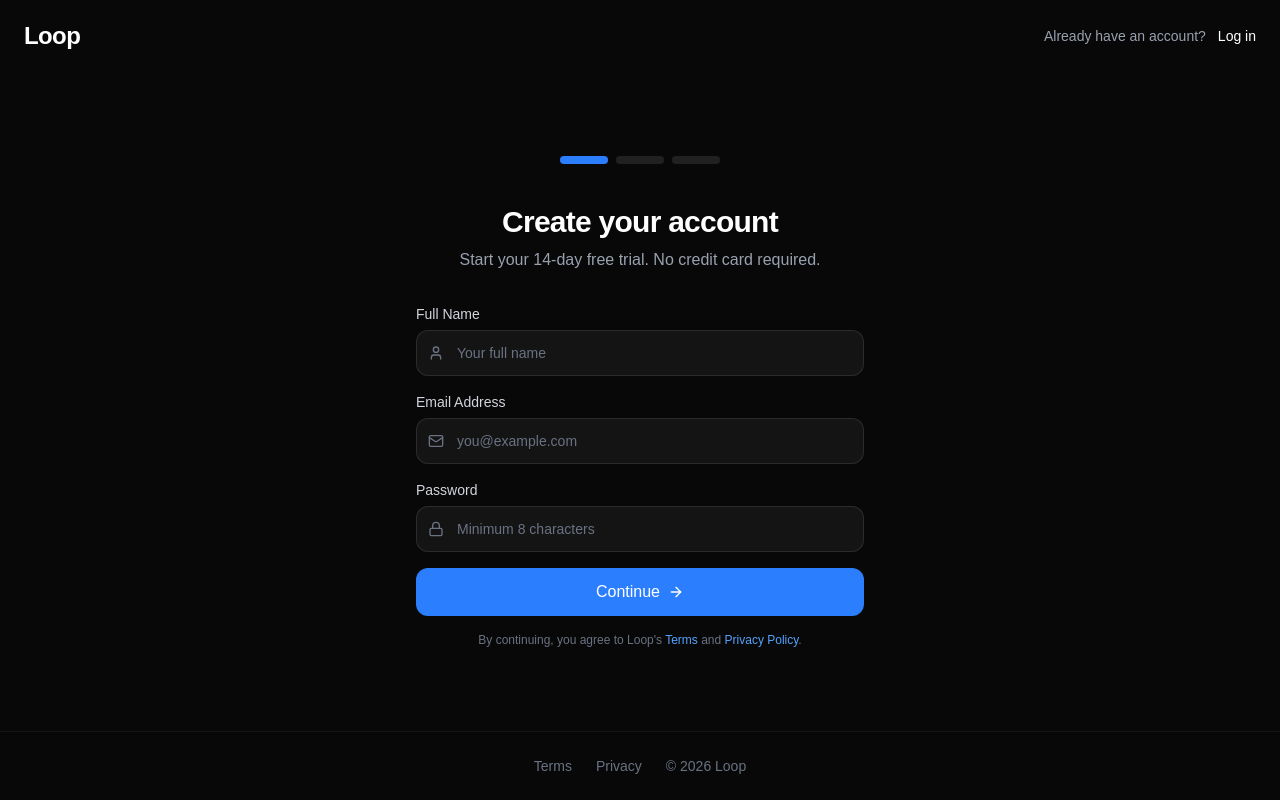
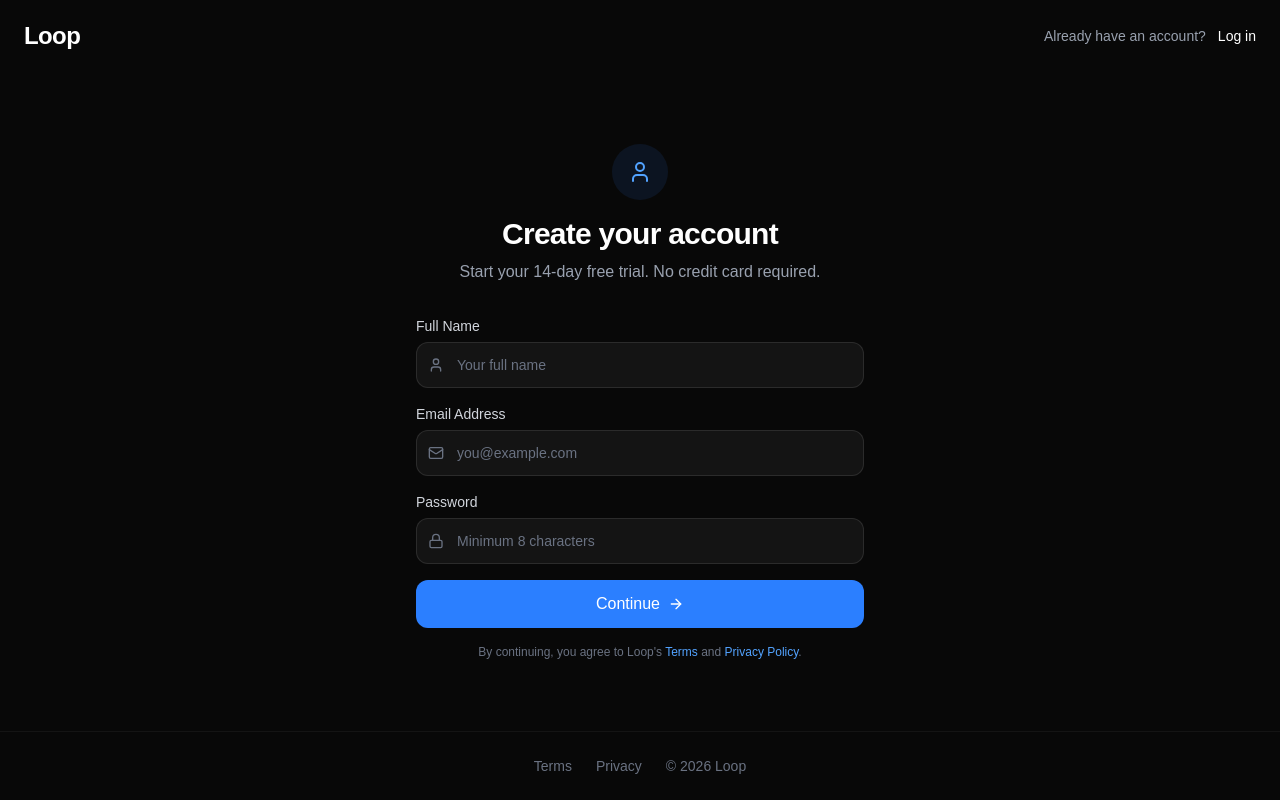
Before and after one commit to aminfxjamal-netizen/loopv1, a Next.js app: page /signup in a window 1280 px wide. Built offline with nearby package versions, Linux system fonts and the light colour scheme.

Commit message:
Clean signup page - stores user data, no pricing in signup

```diff
--- a/app/signup/page.tsx
+++ b/app/signup/page.tsx
@@ -1,25 +1,46 @@
 "use client";
 
 import { useState } from 'react';
-import { ArrowRight, Mail, Lock, User, Globe } from 'lucide-react';
+import { ArrowRight, Mail, Lock, User } from 'lucide-react';
 import Link from 'next/link';
+import { useRouter } from 'next/navigation';
 
 export default function SignupPage() {
-  const [step, setStep] = useState(1);
+  const router = useRouter();
   const [name, setName] = useState('');
   const [email, setEmail] = useState('');
   const [password, setPassword] = useState('');
+  const [error, setError] = useState('');
+  const [isLoading, setIsLoading] = useState(false);
 
-  const handleNext = (e: React.FormEvent) => {
+  const handleSignup = async (e: React.FormEvent) => {
     e.preventDefault();
-    if (step === 1 && name && email && password) {
-      setStep(2);
+    setError('');
+    setIsLoading(true);
+
+    try {
+      const userData = {
+        name,
+        email,
+        password,
+        createdAt: new Date().toISOString()
+      };
+
+      // Store in localStorage for now (Supabase ready)
+      localStorage.setItem('loop_user_data', JSON.stringify(userData));
+
+      // Redirect to pricing
+      router.push('/pricing');
+
+    } catch (err: any) {
+      setError(err.message || 'Something went wrong. Try again.');
+    } finally {
+      setIsLoading(false);
     }
   };
 
   return (
     <div className="min-h-screen bg-[#080808] text-white font-sans flex flex-col">
-      {/* NAVBAR */}
       <nav className="flex items-center justify-between px-4 md:px-6 py-5 max-w-7xl mx-auto w-full">
         <Link href="/" className="text-2xl font-bold tracking-tight">Loop</Link>
         <div className="flex items-center gap-3">
@@ -28,24 +49,23 @@ export default function SignupPage() {
         </div>
       </nav>
 
-      {/* SIGNUP CONTENT */}
       <div className="flex-1 flex items-center justify-center px-4 py-12">
         <div className="w-full max-w-md">
-          {/* Progress Steps */}
-          <div className="flex items-center justify-center gap-2 mb-10">
-            <div className={`h-2 w-12 rounded-full ${step >= 1 ? 'bg-blue-500' : 'bg-white/10'}`}></div>
-            <div className={`h-2 w-12 rounded-full ${step >= 2 ? 'bg-blue-500' : 'bg-white/10'}`}></div>
-            <div className={`h-2 w-12 rounded-full ${step >= 3 ? 'bg-blue-500' : 'bg-white/10'}`}></div>
+          <div className="text-center mb-8">
+            <div className="h-14 w-14 bg-blue-500/10 rounded-full flex items-center justify-center mx-auto mb-4">
+              <User size={24} className="text-blue-400" />
             </div>
-
-          {step === 1 && (
-            <>
-              <div className="text-center mb-8">
             <h1 className="text-3xl font-bold tracking-tight mb-2">Create your account</h1>
             <p className="text-gray-400">Start your 14-day free trial. No credit card required.</p>
           </div>
 
-              <form onSubmit={handleNext} className="space-y-4">
+          {error && (
+            <div className="bg-red-500/10 border border-red-500/20 rounded-xl px-4 py-3 text-sm text-red-400 mb-4">
+              {error}
+            </div>
+          )}
+
+          <form onSubmit={handleSignup} className="space-y-4">
             <div>
               <label className="block text-sm font-medium text-gray-300 mb-1.5">Full Name</label>
               <div className="relative">
@@ -92,8 +112,12 @@ export default function SignupPage() {
               </div>
             </div>
 
-                <button type="submit" className="w-full bg-blue-500 text-white font-medium py-3 rounded-xl hover:bg-blue-600 transition-colors flex items-center justify-center gap-2">
-                  Continue
+            <button
+              type="submit"
+              disabled={isLoading}
+              className="w-full bg-blue-500 text-white font-medium py-3 rounded-xl hover:bg-blue-600 transition-colors flex items-center justify-center gap-2 disabled:opacity-50"
+            >
+              {isLoading ? 'Creating account...' : 'Continue'}
               <ArrowRight size={16} />
             </button>
           </form>
@@ -101,61 +125,9 @@ export default function SignupPage() {
           <p className="text-xs text-gray-500 text-center mt-4">
             By continuing, you agree to Loop's <Link href="/terms" className="text-blue-400 hover:underline">Terms</Link> and <Link href="/privacy" className="text-blue-400 hover:underline">Privacy Policy</Link>.
           </p>
-            </>
-          )}
-
-          {step === 2 && (
-            <div className="text-center">
-              <div className="h-16 w-16 bg-green-500/10 rounded-full flex items-center justify-center mx-auto mb-6">
-                <Globe size={28} className="text-green-400" />
-              </div>
-              <h2 className="text-2xl font-bold mb-2">Choose your plan</h2>
-              <p className="text-gray-400 mb-8">14-day free trial on all plans. Cancel anytime.</p>
-
-              <div className="space-y-4 text-left">
-                {/* Pro Plan */}
-                <div className="bg-white/5 border border-blue-500 rounded-xl p-5 relative">
-                  <div className="absolute top-3 right-3 bg-blue-500 text-white text-xs font-semibold px-2 py-0.5 rounded-full">Recommended</div>
-                  <h3 className="font-semibold text-lg">Pro</h3>
-                  <p className="text-gray-400 text-sm">For professionals</p>
-                  <div className="text-3xl font-bold mt-2">$15<span className="text-lg text-gray-500 font-normal">/mo</span></div>
-                  <ul className="mt-4 space-y-2 text-sm text-gray-300">
-                    <li>• 50 emails per day</li>
-                    <li>• AI chat assistant</li>
-                    <li>• Follow-up tracking</li>
-                    <li>• Calendar integration</li>
-                  </ul>
-                  <Link href="/workspace" className="block text-center bg-blue-500 text-white font-medium py-3 rounded-xl mt-4 hover:bg-blue-600 transition-colors">
-                    Start 14-Day Free Trial
-                  </Link>
-                </div>
-
-                {/* Business Plan */}
-                <div className="bg-white/5 border border-white/10 rounded-xl p-5">
-                  <h3 className="font-semibold text-lg">Business</h3>
-                  <p className="text-gray-400 text-sm">For teams</p>
-                  <div className="text-3xl font-bold mt-2">$30<span className="text-lg text-gray-500 font-normal">/mo</span></div>
-                  <ul className="mt-4 space-y-2 text-sm text-gray-300">
-                    <li>• Unlimited emails</li>
-                    <li>• Everything in Pro</li>
-                    <li>• Team workspace</li>
-                    <li>• Drive integration</li>
-                  </ul>
-                  <Link href="/workspace" className="block text-center bg-white/10 text-white font-medium py-3 rounded-xl mt-4 hover:bg-white/20 transition-colors">
-                    Start 14-Day Free Trial
-                  </Link>
         </div>
       </div>
 
-              <button onClick={() => setStep(1)} className="text-sm text-gray-500 hover:text-white mt-6 transition-colors">
-                ← Back to account details
-              </button>
-            </div>
-          )}
-        </div>
-      </div>
-
-      {/* FOOTER */}
       <footer className="border-t border-white/5 py-6">
         <div className="max-w-7xl mx-auto px-4 flex items-center justify-center gap-6 text-sm text-gray-500">
           <Link href="/terms" className="hover:text-white transition-colors">Terms</Link>
```
Lines whose indentation alone changed are shown as unchanged.
